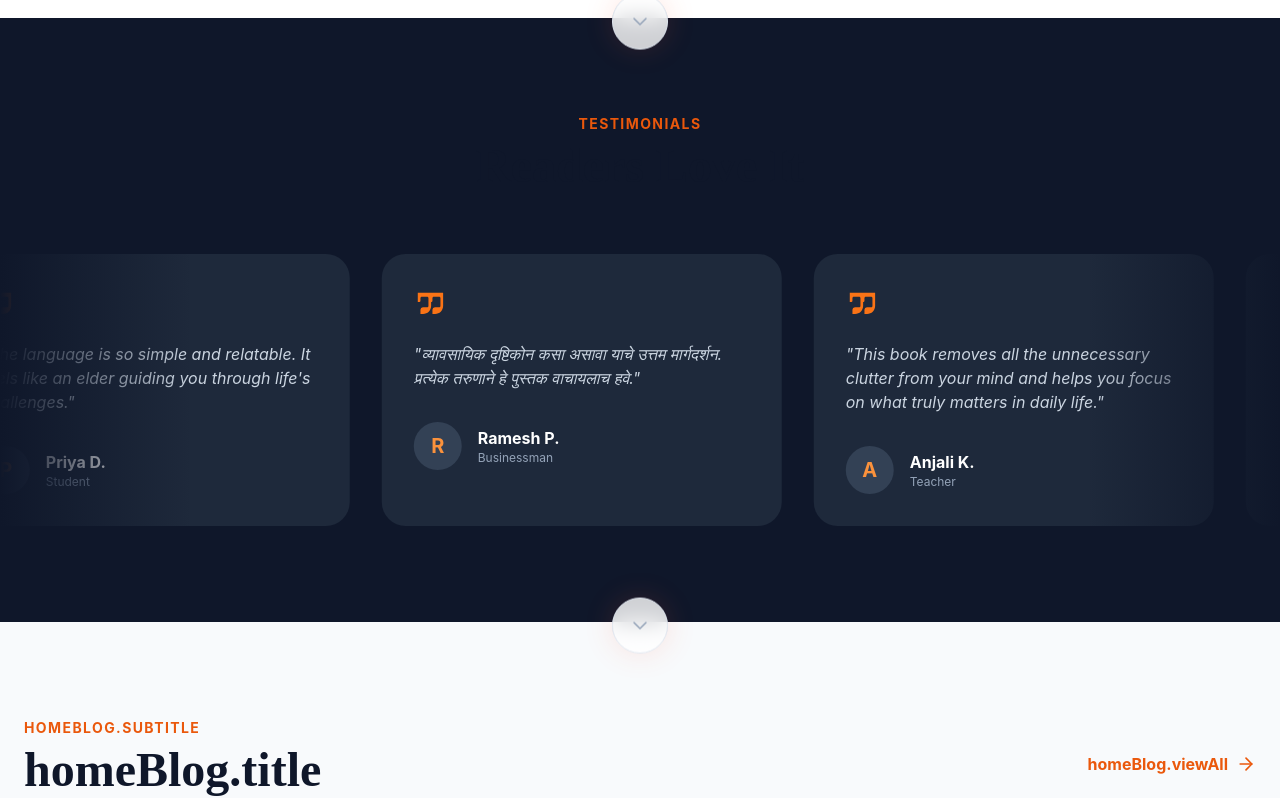
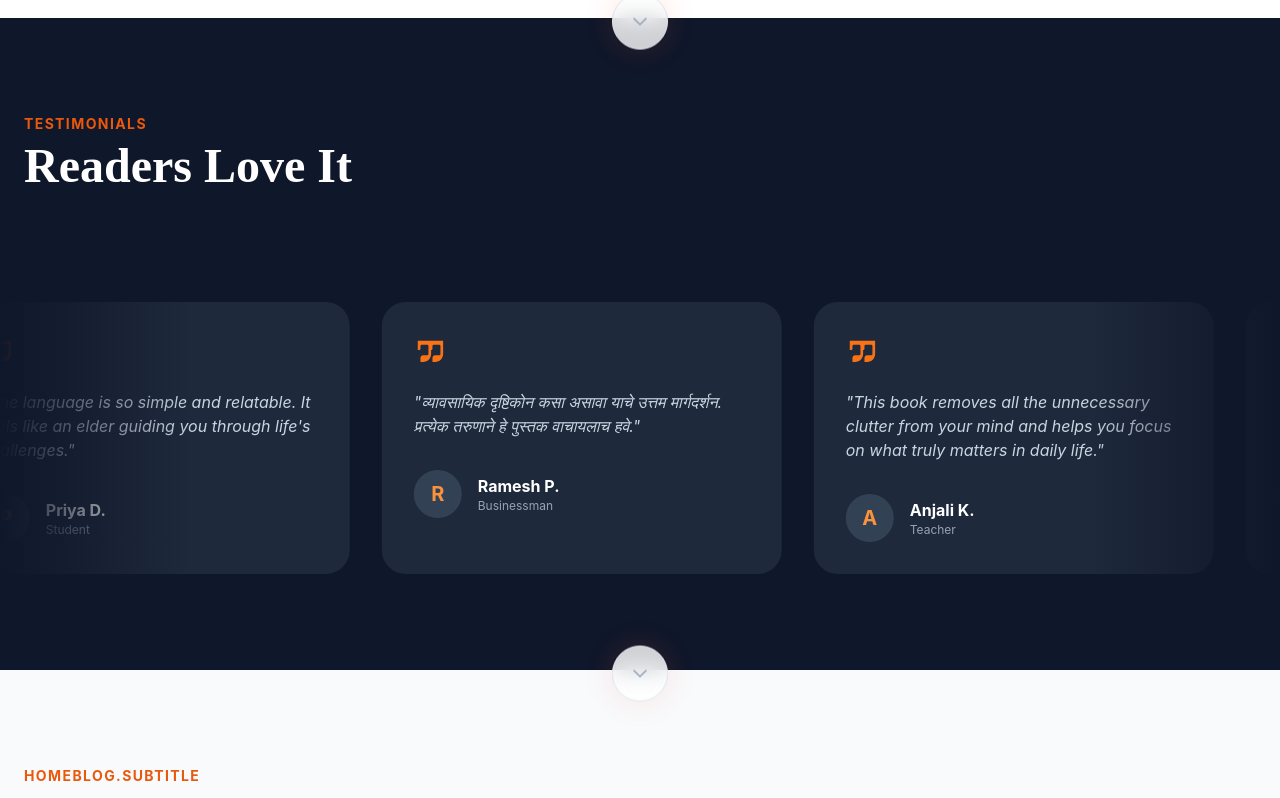
Before and after one commit to precproject/bookproject, a React (Vite) app: page / in a window 1280 px wide. Shown: the part 4289-5087 px from the top of the page. Built offline with nearby package versions, Linux system fonts and the light colour scheme; no server answers; the HTML template or start-up script is replaced by a standard one.

Commit message:
Review and Blog secction heading

```diff
--- a/src/components/sections/Reviews.jsx
+++ b/src/components/sections/Reviews.jsx
@@ -16,9 +16,29 @@ export const Reviews = () => {
   const duplicatedReviews = [...reviews, ...reviews];
 
   return (
-    <section id="reviews" className="py-20 md:py-24 bg-slate-900 text-white overflow-hidden">
-      <div className="container mx-auto px-4 md:px-6 mb-12">
-        <SectionHeading title="Readers Love It" subtitle="Testimonials" />
+    <section id="reviews" className="py-20 md:py-24 bg-slate-900 overflow-hidden transition-colors duration-300">
+
+      {/* Container flex adjusted to push header to the left */}
+      <div className="container mx-auto px-4 md:px-6 mb-12 flex justify-start dark:text-orange-500">
+        <div className={`mb-12 md:mb-16 ${'left' === 'center' ? 'text-center' : 'text-left'}`}>
+          <motion.span
+            initial={{ opacity: 0, y: 10 }}
+            whileInView={{ opacity: 1, y: 0 }}
+            viewport={{ once: true }}
+            className="text-orange-600 dark:text-orange-500 font-bold uppercase tracking-widest text-xs md:text-sm block mb-2"
+          >
+            Testimonials
+          </motion.span>
+          <motion.h2
+            initial={{ opacity: 0, y: 20 }}
+            whileInView={{ opacity: 1, y: 0 }}
+            viewport={{ once: true }}
+            transition={{ delay: 0.1 }}
+            className="text-3xl md:text-4xl lg:text-5xl font-serif font-bold text-white leading-tight"
+          >
+            Readers Love It
+          </motion.h2>
+        </div>
       </div>
 
       {/* The Scrolling Container */}
--- a/src/components/ui/SectionHeading.jsx
+++ b/src/components/ui/SectionHeading.jsx
@@ -7,7 +7,7 @@ export const SectionHeading = ({ title, subtitle, align = 'center' }) => (
       initial={{ opacity: 0, y: 10 }}
       whileInView={{ opacity: 1, y: 0 }}
       viewport={{ once: true }}
-      className="text-orange-600 font-bold uppercase tracking-widest text-xs md:text-sm block mb-2"
+      className="text-orange-600 dark:text-orange-500 font-bold uppercase tracking-widest text-xs md:text-sm block mb-2"
     >
       {subtitle}
     </motion.span>
@@ -16,7 +16,7 @@ export const SectionHeading = ({ title, subtitle, align = 'center' }) => (
       whileInView={{ opacity: 1, y: 0 }}
       viewport={{ once: true }}
       transition={{ delay: 0.1 }}
-      className="text-3xl md:text-4xl lg:text-5xl font-serif font-bold text-slate-900 dark:text-white leading-tight"
+      className="text-3xl md:text-4xl lg:text-5xl font-serif font-bold text-black dark:text-white leading-tight"
     >
       {title}
     </motion.h2>
```
